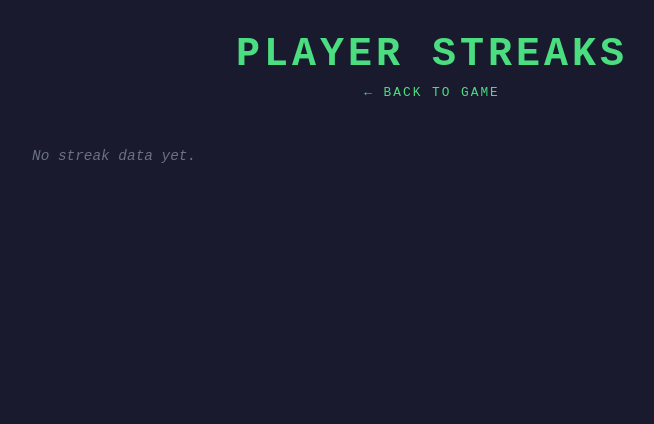
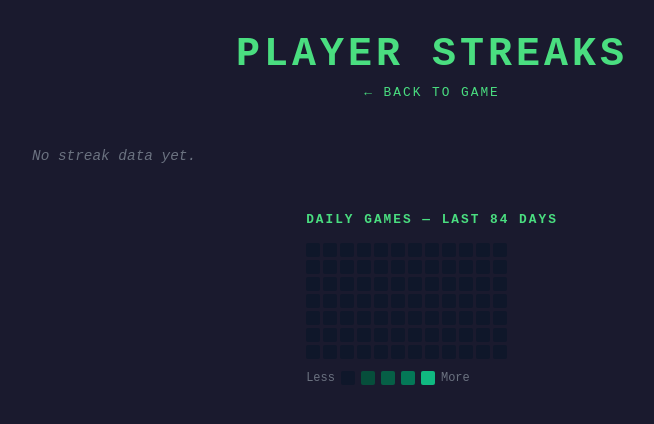
Before and after one commit to qemtek/game-test, a Flask app: page /streaks in a window 1280 px wide. Shown: the top 424 px of the page, without its empty margins (208-862 px from the left). Run offline with Flask 3, Linux system fonts and the light colour scheme; data that the repository does not hold is empty.

Commit message:
feat: implement task(s) 155 [PARE-155]

```diff
--- a/templates/streaks.html
+++ b/templates/streaks.html
@@ -88,6 +88,55 @@
         a.nav-link:hover {
             color: #86efac;
         }
+
+        /* Streak Heatmap */
+        .heatmap-section {
+            margin-top: 2rem;
+        }
+
+        .heatmap-section h2 {
+            color: #4ade80;
+            font-size: 0.8rem;
+            letter-spacing: 2px;
+            text-transform: uppercase;
+            margin-bottom: 1rem;
+        }
+
+        .heatmap-grid {
+            display: grid;
+            grid-template-rows: repeat(7, 1fr);
+            grid-auto-flow: column;
+            grid-auto-columns: 1fr;
+            gap: 3px;
+            width: fit-content;
+        }
+
+        .heatmap-day {
+            width: 14px;
+            height: 14px;
+            border-radius: 2px;
+            background-color: #0f172a;
+        }
+
+        .heatmap-day.level-1 { background-color: #064e3b; }
+        .heatmap-day.level-2 { background-color: #065f46; }
+        .heatmap-day.level-3 { background-color: #047857; }
+        .heatmap-day.level-4 { background-color: #10b981; }
+
+        .heatmap-legend {
+            display: flex;
+            align-items: center;
+            gap: 6px;
+            margin-top: 0.75rem;
+            font-size: 0.75rem;
+            color: #6b7280;
+        }
+
+        .heatmap-legend .swatch {
+            width: 14px;
+            height: 14px;
+            border-radius: 2px;
+        }
     </style>
 </head>
 <body>
@@ -122,5 +171,25 @@
         <p class="empty-state">No streak data yet.</p>
         {% endif %}
     </div>
+
+    {% if heatmap_data %}
+    <div class="heatmap-section">
+        <h2>Daily Games — Last 84 Days</h2>
+        <div class="heatmap-grid">
+            {% for d in heatmap_data %}
+            <div class="heatmap-day {% if d.count >= 10 %}level-4{% elif d.count >= 5 %}level-3{% elif d.count >= 3 %}level-2{% elif d.count >= 1 %}level-1{% endif %}" title="{{ d.date }}: {{ d.count }} games"></div>
+            {% endfor %}
+        </div>
+        <div class="heatmap-legend">
+            <span>Less</span>
+            <div class="swatch" style="background-color: #0f172a;"></div>
+            <div class="swatch" style="background-color: #064e3b;"></div>
+            <div class="swatch" style="background-color: #065f46;"></div>
+            <div class="swatch" style="background-color: #047857;"></div>
+            <div class="swatch" style="background-color: #10b981;"></div>
+            <span>More</span>
+        </div>
+    </div>
+    {% endif %}
 </body>
 </html>
```
